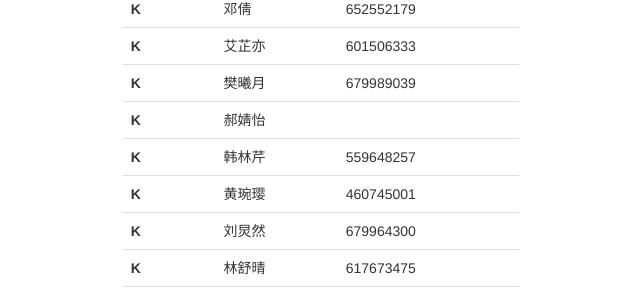
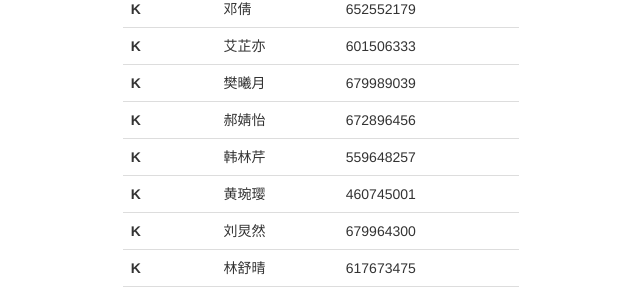
Before and after one commit to zmarsarc/blogs, a Jekyll site: the page static/ckg48_member_groups.html, which Jekyll copies as it is, in a window 1280 px wide. Shown: the part 814-1110 px from the top of the page, without its empty margins (319-959 px from the left). Built offline with Jekyll 4.4.1, drawn with Linux system fonts in a browser that asks for light colours.

Commit message:
添加了郝婧怡应援群群号

```diff
--- a/static/ckg48_member_groups.html
+++ b/static/ckg48_member_groups.html
@@ -133,7 +133,7 @@
                         <tr>
                             <th scope="row">K</th>
                             <td>郝婧怡</td>
-                            <td></td>
+                            <td>672896456</td>
                         </tr>
                         <tr>
                             <th scope="row">K</th>
```
